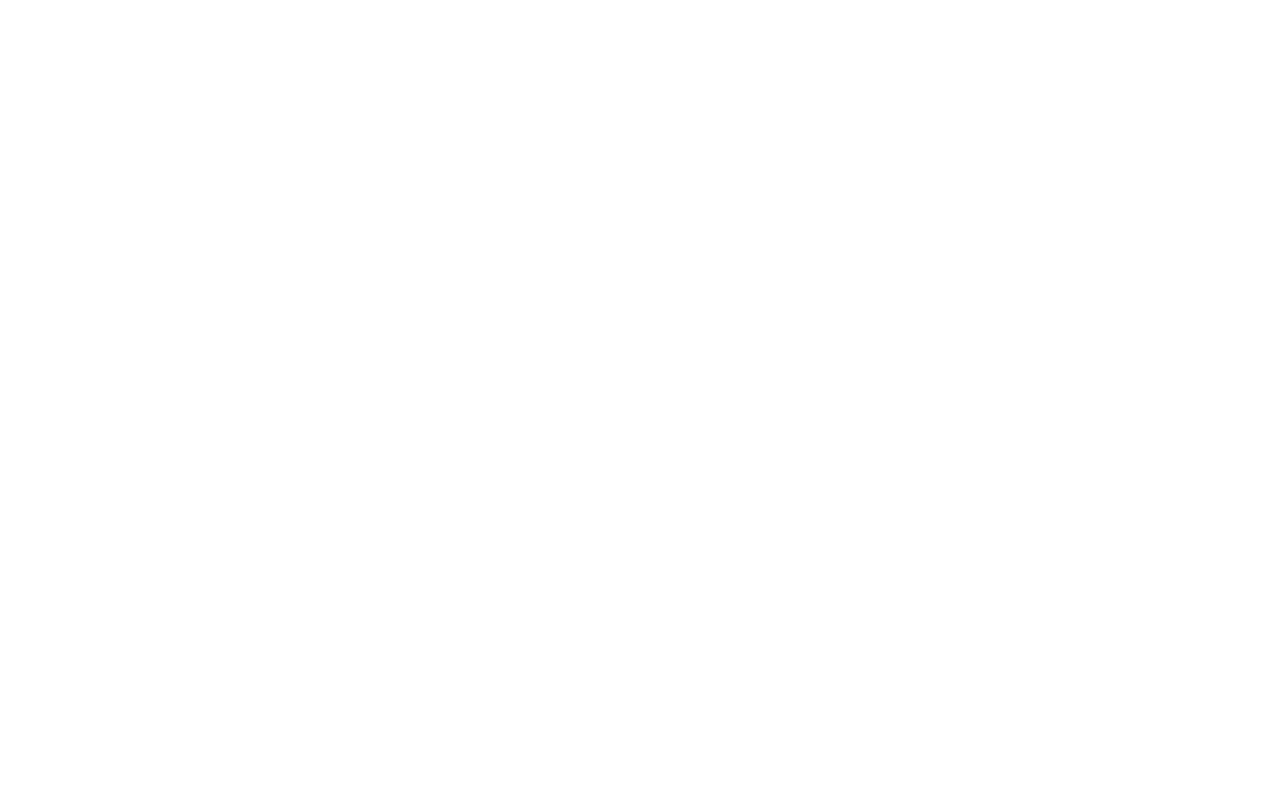
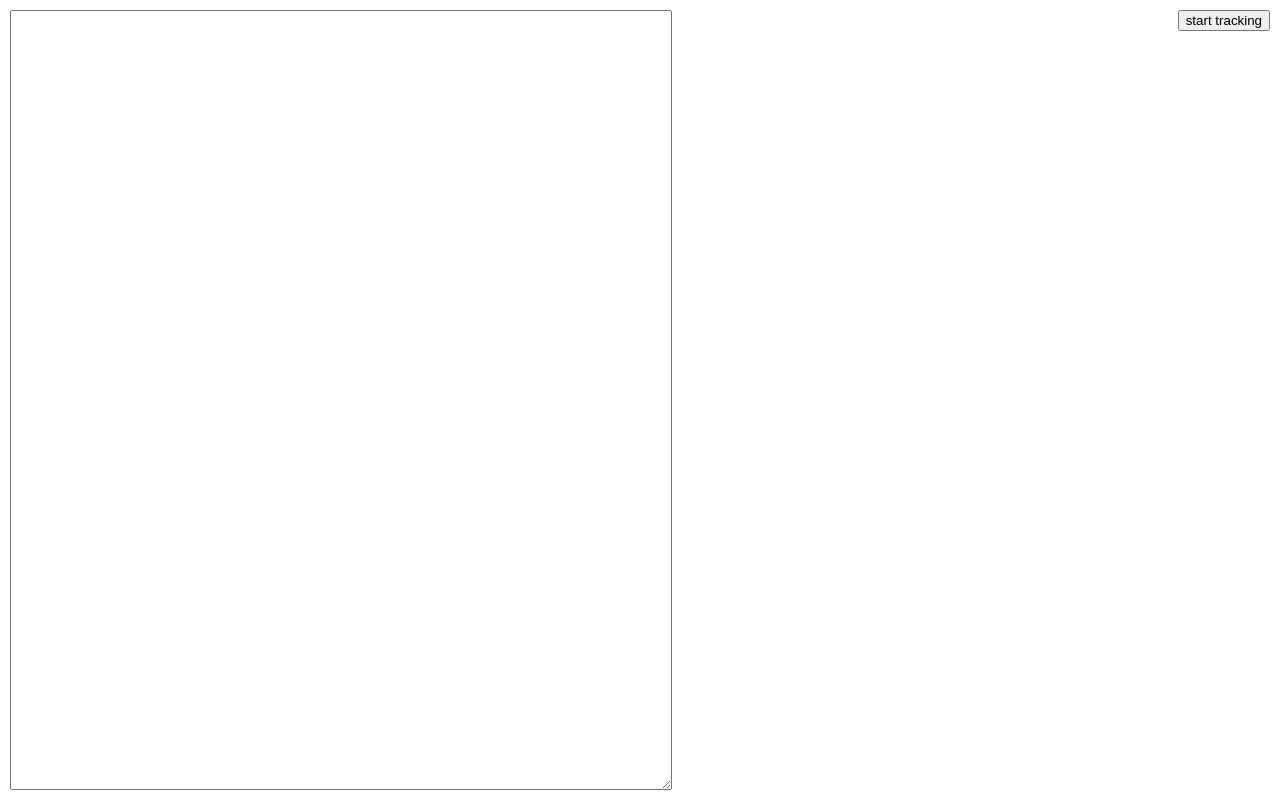
Before and after one commit to data-doge/poetry-recycle-bin, a website with bundled scripts: page index.html in a window 1280 px wide. Built offline with nearby package versions, Linux system fonts and the light colour scheme.

Commit message:
can store snapshots of text

```diff
--- a/index.css
+++ b/index.css
@@ -5,4 +5,20 @@ html, body {
 
 body {
   font-family: sans-serif;
+  margin: 0;
 }
+
+#pad {
+  position: fixed;
+  width: 50%;
+  top: 10px;
+  left: 10px;
+  bottom: 10px;
+  padding: 10px;
+}
+
+#btns {
+  position: fixed;
+  top: 10px;
+  right: 10px;
+}
--- a/index.html
+++ b/index.html
@@ -7,6 +7,10 @@
     <link href="index.css" rel="stylesheet" />
   </head>
   <body>
+    <textarea id="pad"></textarea>
+    <div id="btns">
+      <button type="button" id="store-version-btn">start tracking</button>
+    </div>
     <script src="bundle.js"></script>
   </body>
 </html>
--- a/src/index.js
+++ b/src/index.js
@@ -1 +1,14 @@
-console.log("welcome to poetry-recycle-bin")
+import $ from 'jquery'
+
+var snapshots = []
+var $pad = $('#pad')
+
+$('#store-version-btn').one('click', function (e) {
+  $(this).text('save version')
+})
+
+
+$('#store-version-btn').click((e) => {
+  snapshots.push($pad.val())
+  console.log(snapshots)
+})
```
Also changed, not shown: package.json (+15 -2 lines), README.md.
